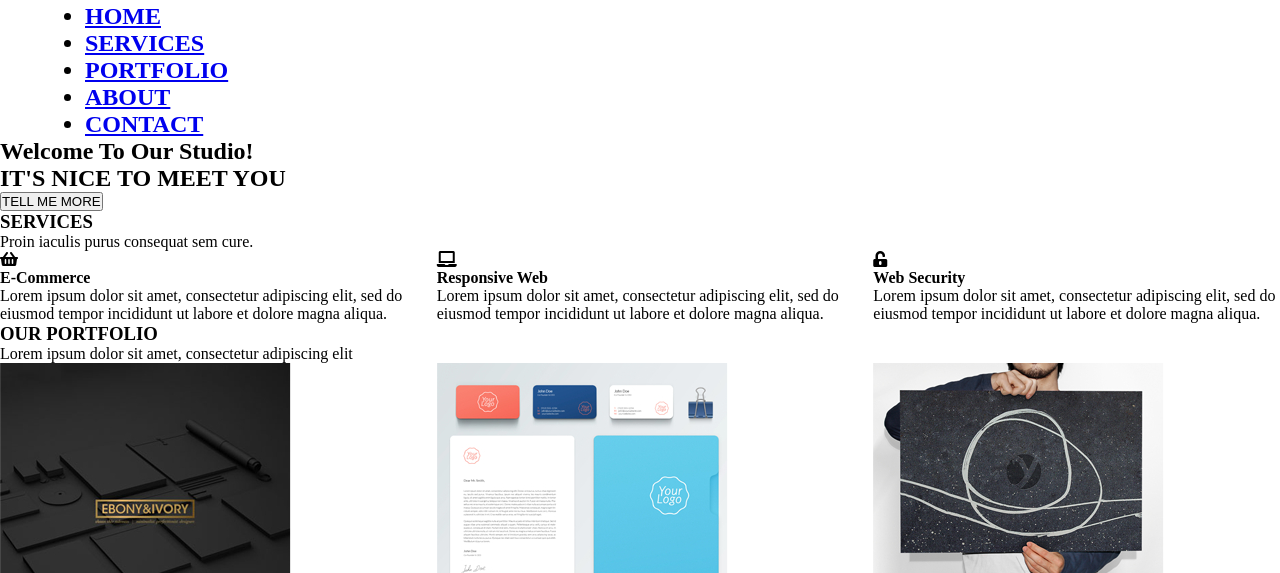
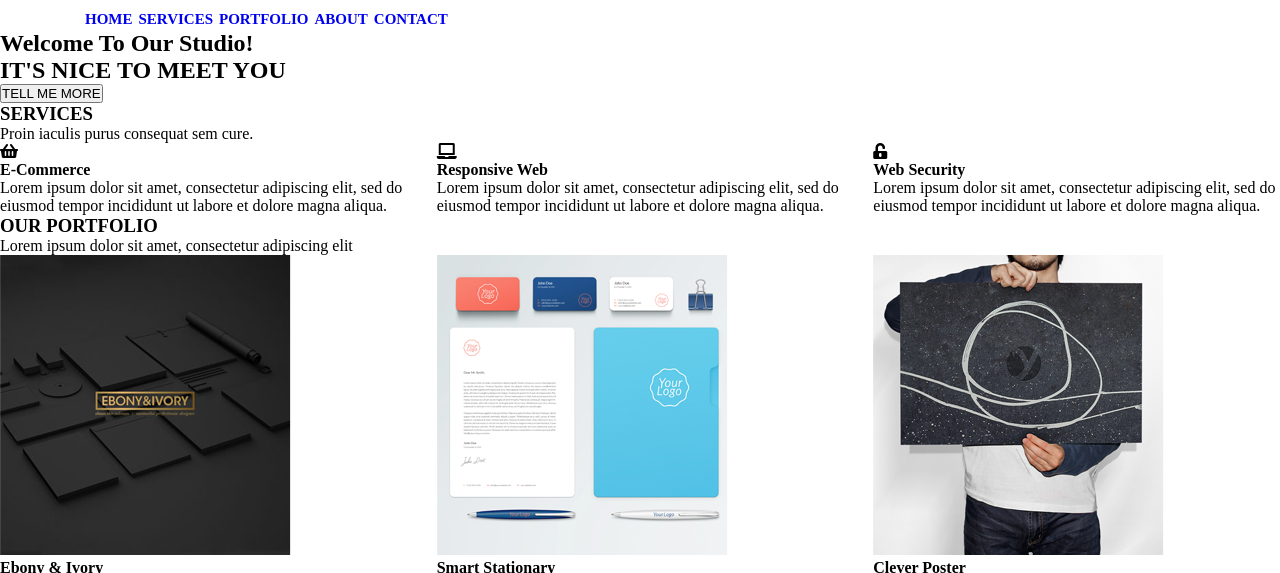
Before and after one commit to dinsdale303/4.6, a website: page index.html in a window 1280 px wide. Shown: the part 31-604 px from the top of the page. Drawn offline with nearby package versions, Linux system fonts and the light colour scheme; files that its build step writes are made by us from their sources; files whose address does not match are found by name; a web font is replaced by a local one.

Commit message:
Add navbar styling

```diff
--- a/sass/style.scss
+++ b/sass/style.scss
@@ -8,6 +8,9 @@ $color-dark: #222222;
 $font-one: "Montserrat", sans-serif;
 $font-three: "Droid Serif", sans-serif;
 
+
+
+
 //Global
 * {
   box-sizing: border-box;
@@ -15,9 +18,15 @@ $font-three: "Droid Serif", sans-serif;
   margin: 0;
 }
 
-.navbar-list {
+.navbar-item {
   display: inline-block;
   color: $color-light;
   font-style: Montserrat;
   font-size: 15px;
 }
+.navbar-item {
+  display: inline-block;
+}
+.navbar-item a {
+  text-decoration: none;
+}
```
Also changed, not shown: sass/style.min.css (added).
